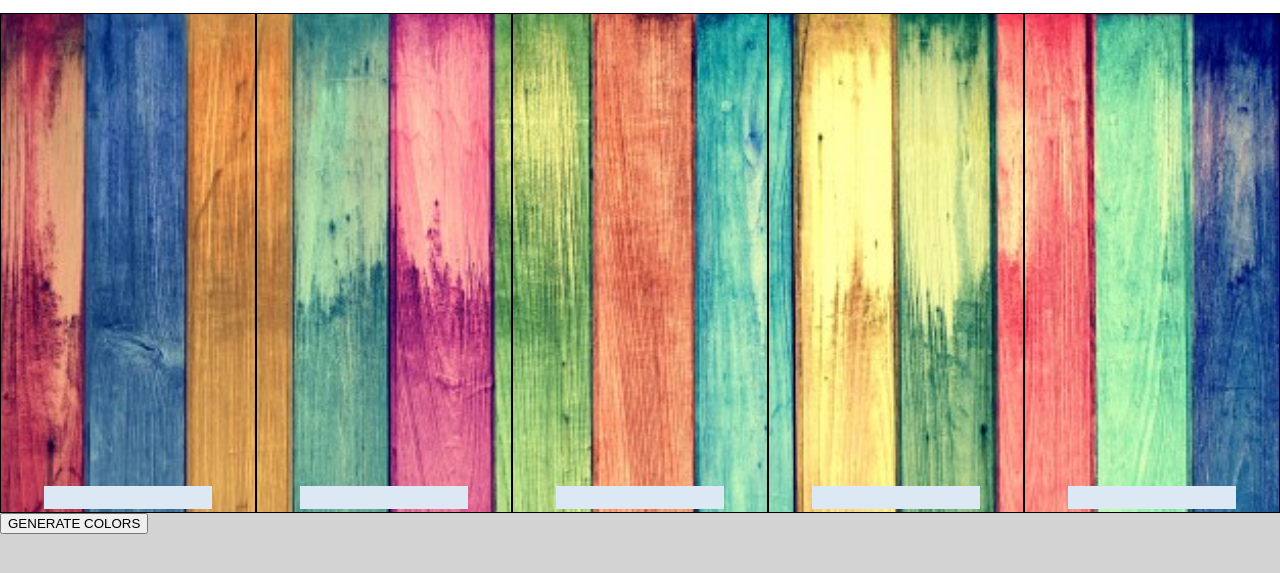
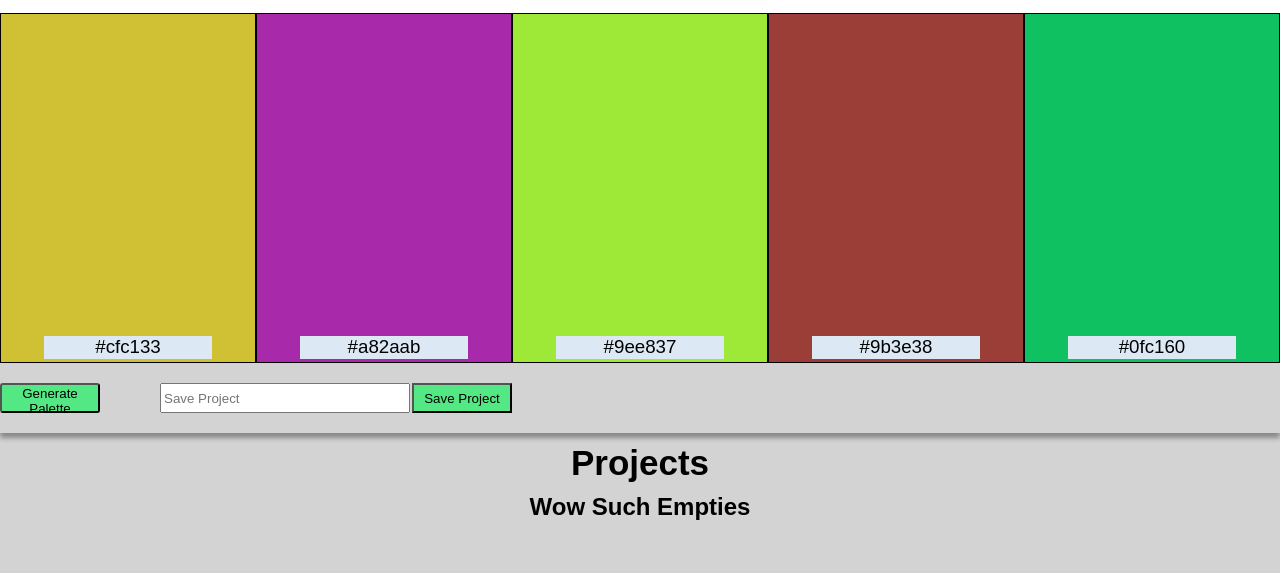
Before and after one commit to johnmboudreaux/palette-picker, a website: page public/index.html in a window 1280 px wide. Shown: the part 77-650 px from the top of the page. Drawn offline with nearby package versions, Linux system fonts and the light colour scheme; no server answers; a web font is replaced by a local one.

Commit message:
ransom colors showing on dom and hex numbers populating that match color

```diff
--- a/public/css/styles.css
+++ b/public/css/styles.css
@@ -42,8 +42,9 @@ header  {
   background-repeat: no-repeat;
   background-size: cover;
   display: flex;
-  height: 500px;
+  height: 350px;
   width: 100%;
+  margin-bottom: 20px;
   position: relative;
 }
 
@@ -54,15 +55,64 @@ header  {
   border: 1px solid black;
   width: 20%;
   height: 100%;
-  /*position: relative;
-  overflow: hidden;*/
 }
 
 .hex-number {
   background-color: #DCE9F5;
+  font-weight: 400;
   height: 23px;
   width: 66%;
   margin-bottom: 3px;
+  text-align: center;
+}
+
+.project-controls {
+  display: flex;
+  height: 50px;
+  justify-content: flex-start;
+  -webkit-box-shadow: 0 10px 5px #888888;
+  -moz-box-shadow: 0 10px 5px #888888;
+  box-shadow: 0 5px 5px #888888;
+  margin-bottom: 10px
+}
+
+.generate-palette-button {
+  background-color: #53E883;
+  border-radius: 3px;
+  height: 30px;
+  width: 100px;
+  margin-right: 50px;
+}
+
+.generate-palette-button:hover {
+  background-color: #FFEF6E;
+}
+
+.project-input {
+  height: 30px;
+  width: 250px;
+  margin: 0 2px 0 10px;
+}
+
+.project-button {
+  background-color: #53E883;
+  height: 30px;
+  width: 100px;
+}
+
+.project-button:hover {
+  background-color: #FFEF6E;
+}
+
+.parent-project-container {
+  display: flex;
+  align-items: center;
+  flex-direction: column;
+}
+
+.project-container-title {
+  font-size: 35px;
+  margin-bottom: 10px;
 }
 
 body {
--- a/public/index.html
+++ b/public/index.html
@@ -24,23 +24,36 @@
 
   <main>
     <section class="palette-container">
-      <div class="palette-color-container">
-        <div class="hex-number"></div>
+      <div class="palette-color-container palette-1">
+        <h3 class="hex-number">#BLAH99</h3>
       </div>
-      <div class="palette-color-container">
-        <div class="hex-number"></div>
+      <div class="palette-color-container palette-2">
+        <h3 class="hex-number"></h3>
       </div>
-      <div class="palette-color-container">
-        <div class="hex-number"></div>
+      <div class="palette-color-container palette-3">
+        <h3 class="hex-number"></h3>
       </div>
-      <div class="palette-color-container">
-        <div class="hex-number"></div>
+      <div class="palette-color-container palette-4">
+        <h3 class="hex-number"></h3>
       </div>
-      <div class="palette-color-container">
-        <div class="hex-number"></div>
+      <div class="palette-color-container palette-5">
+        <h3 class="hex-number"></h3>
       </div>
     </section>
-    <button id="button">GENERATE COLORS</button>
+    <section class="project-controls">
+      <button class="generate-palette-button" id="generate-button">Generate Palette</button>
+      <input class="project-input" id="save-project-input" type="text" placeholder="Save Project">
+      <button class="project-button" id="save-project-button">Save Project</button>
+    </section>
+  </main>
+
+  <main>
+    <section class="parent-project-container">
+      <h1 class="project-container-title">Projects</h1>
+      <div class="child-project-container">
+        <h2>Wow Such Empties</h2>
+      </div>
+    </section>
   </main>
 
 <script src="js/scripts.js"></script>
--- a/public/js/fetch-calls.js
+++ b/public/js/fetch-calls.js
@@ -1,24 +1,25 @@
 (function(){
+  /*eslint-disable */
   function init() {
     $.ajax({
-      url: '/api/v1/projectFolders',
+      url: '/api/v1/projects',
       method: 'GET',
       dataType: 'json'
     }).done(function(response) {
-      console.log(response);
+        console.log(response);
     })
       .fail(function(error) {
         console.log(error);
       });
 
-    $('#button').click(function() {
+    $('#generate-button').click(function() {
       $.ajax({
         url: '/api/v1/createProject',
         method: 'POST',
         dataType: 'json',
-        projectData: {id: 1, name: 'project2', palettes: [] }
+        projectData: { id: 1, name: 'project2', palettes: [] }
       }).done(function(response) {
-        console.log(response);
+          console.log(response);
       })
         .fail(function(error) {
           console.log(error);
--- a/public/js/scripts.js
+++ b/public/js/scripts.js
@@ -1,13 +1,27 @@
+const generateRandomHex = () => {
+  const value = Math.floor(Math.random() * 255).toString(16);
 
-const generateColors = () => {
-  const red = generateColorNumber();
-  const green = generateColorNumber();
-  const blue = generateColorNumber();
+  return value.length === 1 ? '0' + value : value;
+};
+
+const generateColor = () => {
+  const red = generateRandomHex();
+  const green = generateRandomHex();
+  const blue = generateRandomHex();
 
   return `#${red}${green}${blue}`;
 };
 
-const generateColorNumber = () => {
-  const value = Math.floor(Math.random() * 255).toString(16);
-  return value;
+const setColor = (color, position) => {
+  $('.palette-' + position).find('h3').text(color);
+  $('.palette-' + position).css('background', color);
 };
+
+
+const setAllColors = () => {
+  for (var i = 1; i < 6; i++) {
+    setColor(generateColor(), i);
+  }
+};
+
+setAllColors();
--- a/server.js
+++ b/server.js
@@ -25,7 +25,7 @@ app.get('/', (request, response) => {
   response.sendFile(__dirname + '/public/index.html');
 });
 
-app.get('/api/v1/projectFolders', (request, response) => {
+app.get('/api/v1/projects', (request, response) => {
   response.status(200).json(app.locals.projects);
 });
 
```
